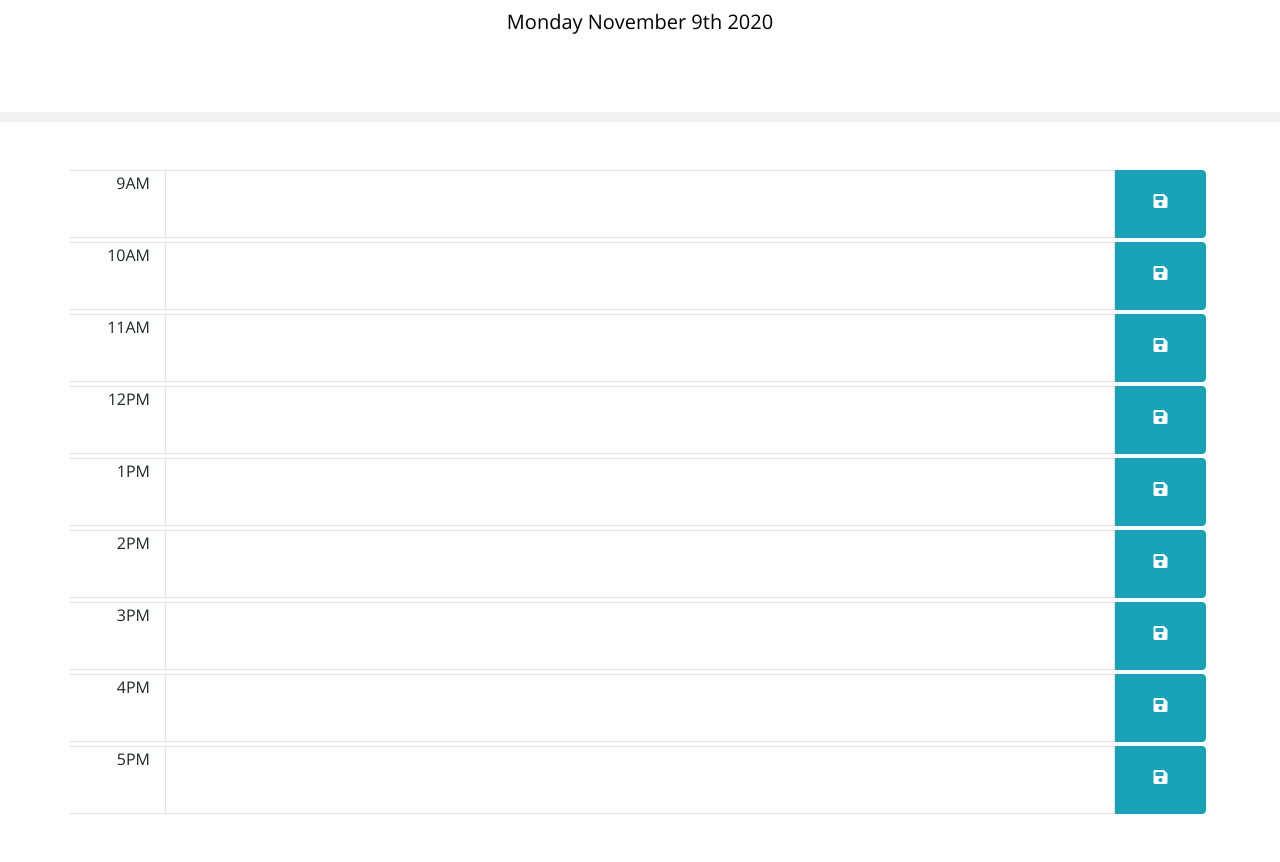
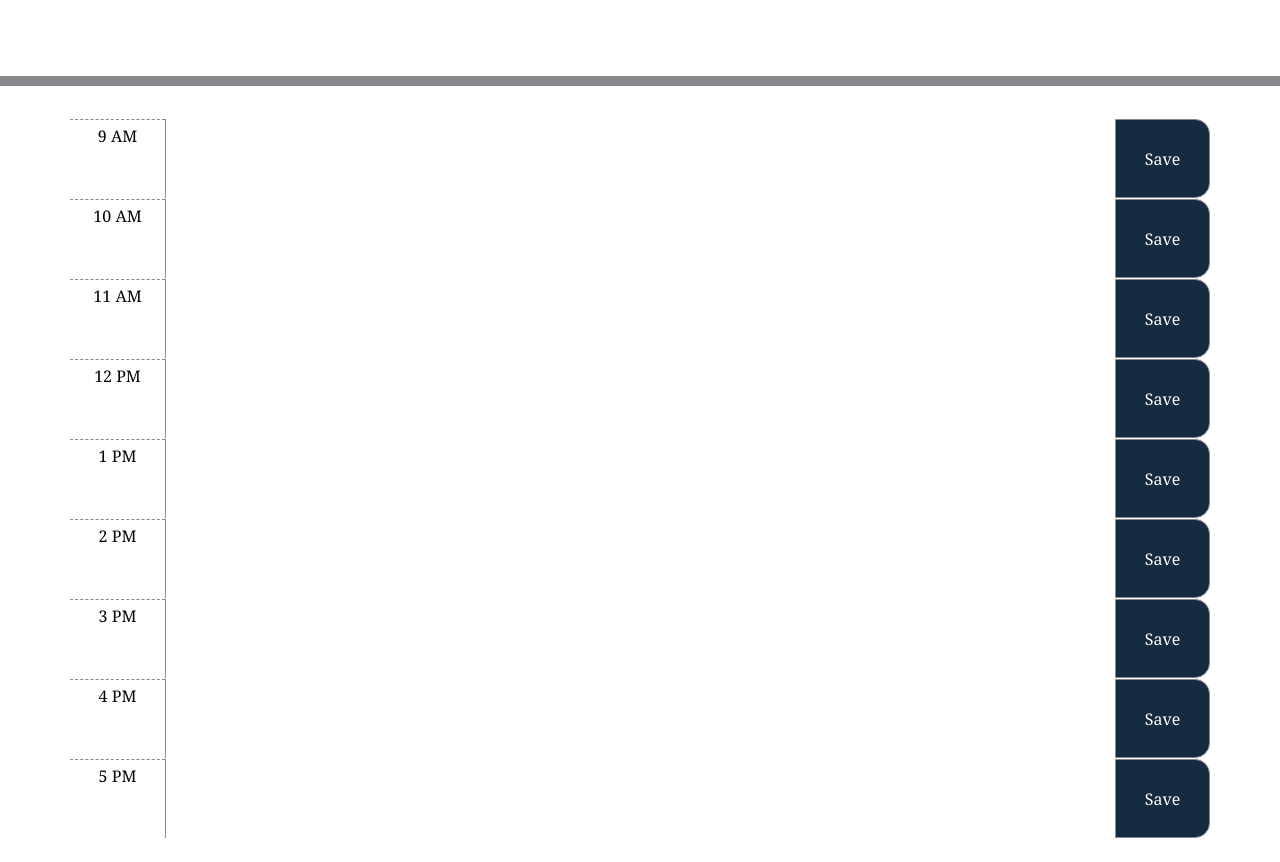
Before and after one commit to mmeii/work-day-scheduler, a plain HTML site: page index.html in a window 1280 px wide. Shown: the part 182-1044 px from the top of the page. After the commit the page ends 1020 px from the top, so only its background shows below. Drawn offline with nearby package versions, Linux system fonts and the light colour scheme.

Commit message:
update html layout and color

```diff
--- a/Assets/script.js
+++ b/Assets/script.js
@@ -20,7 +20,11 @@
  * DEFINE VARIABLES
  */
 
+$(document).ready(function() {
+
 var currentDay = moment().format('dddd MMMM Do YYYY');
+var currentHour = moment().format('ha');
+// var dayplannerHour = $(value)
 
 /**
  * FUNCTIONS
@@ -33,3 +37,13 @@ $("#currentDay").text(currentDay);
 
 // WHEN I view the time blocks for that day
 // THEN each time block is color-coded to indicate whether it is in the past, present, or future
+
+console.log($(this).val());
+
+function checkTime() {
+    if()
+}
+
+checkTime();
+
+});
--- a/Assets/style.css
+++ b/Assets/style.css
@@ -1,15 +1,20 @@
 body {
-  font-family: 'Open Sans', sans-serif;
+  Font-Family: 'Noto Serif', Serif;
   font-size: 16px;
   line-height: 1;
 }
 
+h1 {
+  font-family: 'Varela Round', sans-serif;
+}
+
 textarea {
-  width: inherit;
-  height: 100%;
-  min-height: auto;
+  background: transparent;
+  border: none;
   resize: none;
-  border: none;
+  color: #000000;
+  border-left: 1px solid #88898C;
+  padding: 10px;
 }
 
 .jumbotron {
@@ -17,35 +22,62 @@ textarea {
   background-color: transparent;
   color: black;
   border-radius: 0;
-  border-bottom: 10px solid #f2f2f2;
+  border-bottom: 10px solid #88898C;
 }
 
-.description{
+.description {
   white-space: pre-wrap;
 }
 
-.btn {
-  border-radius: 0;
-  height: 100%;
+.time-block {
+  text-align: center;
+  border-radius: 15px;
+}
+
+.row {
+  white-space: pre-wrap;
+  height: 80px;
+  border-top: 1px solid white;;
 }
 
 .hour {
   background-color: #ffffff;
   color: #000000;
-  border-top: 1px dashed #000000;
+  border-top: 1px dashed #88898C;
 }
 
 .past {
-  background-color: #d3d3d3;
+  background-color: #F2EDDC;
   color: white;
 }
 
 .present {
-  background-color: #ff6961;
+  background-color: #D96A29;
   color: white;
 }
 
 .future {
-  background-color: #77dd77;
+  background-color: #69AFBF;
   color: white;
 }
+
+.saveBtn {
+  border: 1px solid #88898C;
+  border-top-right-radius: 15px;
+  border-bottom-right-radius: 15px;
+  background-color: #152C40;
+  color: white;
+}
+
+.saveBtn i:hover {
+  font-size: 20px;
+  transition: all .3s ease-in-out;
+}
+
+/* Color Theme Swatches in Hex */
+/* Color Theme Swatches in Hex */
+.Calendar-1-hex { color: #152C40; }
+.Calendar-2-hex { color: #69AFBF; }
+.Calendar-3-hex { color: #F2EDDC; }
+.Calendar-4-hex { color: #D96A29; }
+.Calendar-5-hex { color: #8C3420; }
--- a/index.html
+++ b/index.html
@@ -18,10 +18,8 @@
       integrity="sha384-50oBUHEmvpQ+1lW4y57PTFmhCaXp0ML5d60M1M7uH2+nqUivzIebhndOJK28anvf"
       crossorigin="anonymous"
     />
-    <link
-      href="https://fonts.googleapis.com/css?family=Open+Sans&display=swap"
-      rel="stylesheet"
-    />
+    <link href="https://fonts.googleapis.com/css2?family=Noto+Serif&family=Varela+Round&display=swap" rel="stylesheet">
+
 
     <!-- linking css -->
     <link rel="stylesheet" href="Assets/style.css" />
@@ -36,122 +34,60 @@
       <p id="currentDay" class="lead"></p>
     </header>
 
-    <div class="container mt-5 mb-5">
-
-      <!-- Timeblocks 9AM to 5PM -->
-      <div class="row mt-1">
-        <div class="col-1 border-top border-bottom text-right pt-1 dayplannerHour" value="9">
-          9AM
-        </div>
-        <div class="col-10 border px-0"><textarea></textarea>
-        </div>
-        <div class="col-1 pl-0 pr-1">
-          <button class="btn btn-block btn-info rounded-right pb-4 text-center">
-            <i class="fas fa-save pt-3"></i>
-          </button>
-        </div>
+    <!-- Timeblocks 9AM to 5PM -->
+    <div class="container">
+      <div class="row time-block" id="9">
+        <div class="col-1 hour pt-2">9 AM</div>
+        <textarea class="col-10 schedule"></textarea>
+        <button class="col-1 saveBtn">Save</button>
       </div>
 
-      <div class="row mt-1">
-        <div class="col-1 border-top border-bottom text-right pt-1 dayplannerHour" value="10">
-          10AM
-        </div>
-        <div class="col-10 border px-0"><textarea></textarea>
-        </div>
-        <div class="col-1 pl-0 pr-1">
-          <button class="btn btn-block btn-info rounded-right pb-4 text-center">
-            <i class="fas fa-save pt-3"></i>
-          </button>
-        </div>
+      <div class="row time-block" id="10">
+        <div class="col-1 hour pt-2">10 AM</div>
+        <textarea class="col-10 schedule"></textarea>
+        <button class="col-1 saveBtn">Save</button>
       </div>
 
-      <div class="row mt-1">
-        <div class="col-1 border-top border-bottom text-right pt-1 dayplannerHour" value="11">
-          11AM
-        </div>
-        <div class="col-10 border px-0"><textarea></textarea>
-        </div>
-        <div class="col-1 pl-0 pr-1">
-          <button class="btn btn-block btn-info rounded-right pb-4 text-center">
-            <i class="fas fa-save pt-3"></i>
-          </button>
-        </div>
+      <div class="row time-block" id="11">
+        <div class="col-1 hour pt-2">11 AM</div>
+        <textarea class="col-10 schedule"></textarea>
+        <button class="col-1 saveBtn">Save</button>
       </div>
 
-      <div class="row mt-1">
-        <div class="col-1 border-top border-bottom text-right pt-1 dayplannerHour" value="12">
-          12PM
-        </div>
-        <div class="col-10 border px-0"><textarea></textarea>
-        </div>
-        <div class="col-1 pl-0 pr-1">
-          <button class="btn btn-block btn-info rounded-right pb-4 text-center">
-            <i class="fas fa-save pt-3"></i>
-          </button>
-        </div>
+      <div class="row time-block" id="12">
+        <div class="col-1 hour pt-2">12 PM</div>
+        <textarea class="col-10 schedule"></textarea>
+        <button class="col-1 saveBtn">Save</button>
       </div>
 
-      <div class="row mt-1">
-        <div class="col-1 border-top border-bottom text-right pt-1 dayplannerHour" value="1">
-          1PM
-        </div>
-        <div class="col-10 border px-0"><textarea></textarea></div>
-        <div class="col-1 pl-0 pr-1">
-          <button class="btn btn-block btn-info rounded-right pb-4 text-center">
-            <i class="fas fa-save pt-3"></i>
-          </button>
-        </div>
+      <div class="row time-block" id="13">
+        <div class="col-1 hour pt-2">1 PM</div>
+        <textarea class="col-10 schedule"></textarea>
+        <button class="col-1 saveBtn">Save</button>
       </div>
 
-      <div class="row mt-1">
-        <div class="col-1 border-top border-bottom text-right pt-1 dayplannerHour" value="2">
-          2PM
-        </div>
-        <div class="col-10 border px-0"><textarea></textarea></div>
-        <div class="col-1 pl-0 pr-1">
-          <button class="btn btn-block btn-info rounded-right pb-4 text-center">
-            <i class="fas fa-save pt-3"></i>
-          </button>
-        </div>
+      <div class="row time-block" id="14">
+        <div class="col-1 hour pt-2">2 PM</div>
+        <textarea class="col-10 schedule"></textarea>
+        <button class="col-1 saveBtn">Save</button>
       </div>
 
-      <div class="row mt-1">
-        <div class="col-1 border-top border-bottom text-right pt-1 dayplannerHour" value="3">
-          3PM
-        </div>
-        <div class="col-10 border px-0"><textarea></textarea>
-        </div>
-        <div class="col-1 pl-0 pr-1">
-          <button class="btn btn-block btn-info rounded-right pb-4 text-center">
-            <i class="fas fa-save pt-3"></i>
-          </button>
-        </div>
+      <div class="row time-block" id="15">
+        <div class="col-1 hour pt-2">3 PM</div>
+        <textarea class="col-10 schedule"></textarea>
+        <button class="col-1 saveBtn">Save</button>
       </div>
 
-      <div class="row mt-1">
-        <div class="col-1 border-top border-bottom text-right pt-1 dayplannerHour" value="4">
-          4PM
-        </div>
-        <div class="col-10 border px-0"><textarea></textarea>
-        </div>
-        <div class="col-1 pl-0 pr-1">
-          <button class="btn btn-block btn-info rounded-right pb-4 text-center">
-            <i class="fas fa-save pt-3"></i>
-          </button>
-        </div>
+      <div class="row time-block" id="16">
+        <div class="col-1 hour pt-2">4 PM</div>
+        <textarea class="col-10 schedule"></textarea>
+        <button class="col-1 saveBtn">Save</button>
       </div>
 
-      <div class="row mt-1">
-        <div class="col-1 border-top border-bottom text-right pt-1 dayplannerHour" value="5">
-          5PM
-        </div>
-        <div class="col-10 border px-0"><textarea></textarea>
-        </div>
-        <div class="col-1 pl-0 pr-1">
-          <button class="btn btn-block btn-info rounded-right pb-4 text-center">
-            <i class="fas fa-save pt-3"></i>
-          </button>
-        </div>
+      <div class="row time-block" id="17">
+        <div class="col-1 hour pt-2">5 PM</div>
+        <textarea class="col-10 schedule"></textarea>
+        <button class="col-1 saveBtn">Save</button>
       </div>
 
     </div>
```
